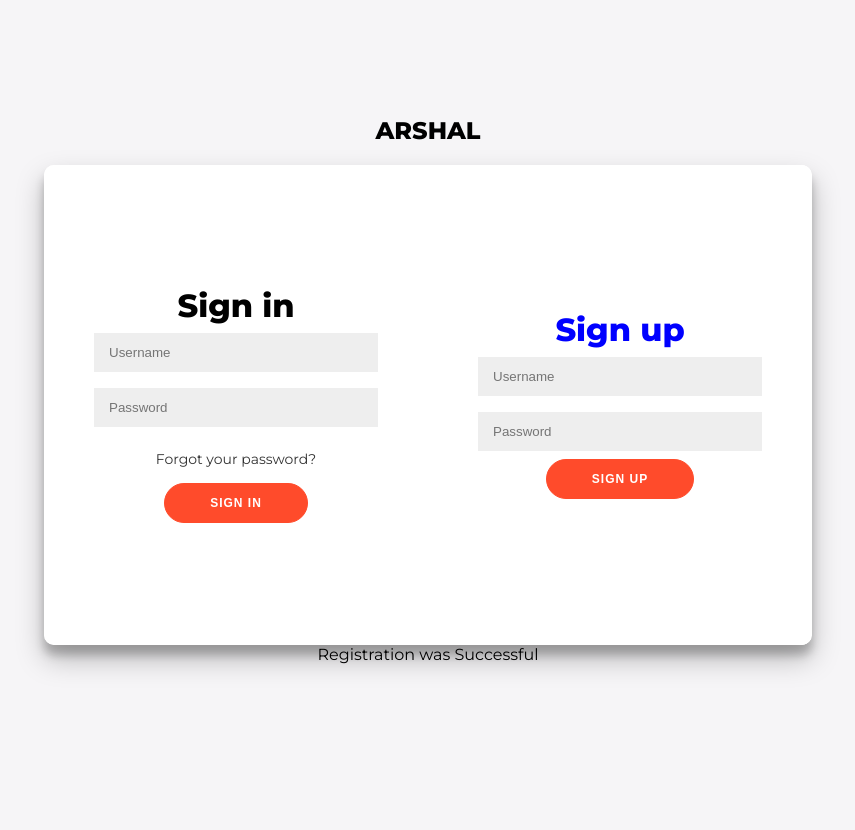
After one commit to arrnavvv/dbms_project, a PHP site: page /signup.php in a window 1280 px wide. The commit adds this page. Shown: the whole page, without its empty margins (212-1067 px from the left). Run offline with PHP 8.4, Linux system fonts and the light colour scheme; data that the repository does not hold is empty.

Commit message:
login,signup,stock,sales details reformed

```diff
--- /dev/null
+++ b/login_css.css
@@ -0,0 +1,254 @@
+
+@import url('https://fonts.googleapis.com/css?family=Montserrat:400,800');
+
+* {
+	box-sizing: border-box;
+}
+
+body {
+	background: #f6f5f7;
+	display: flex;
+	justify-content: center;
+	align-items: center;
+	flex-direction: column;
+	font-family: 'Montserrat', sans-serif;
+	height: 100vh;
+	margin: -20px 0 50px;
+}
+
+h1 {
+	font-weight: bold;
+	margin: 0;
+}
+
+h2 {
+	text-align: center;
+}
+
+p {
+	font-size: 14px;
+	font-weight: 100;
+	line-height: 20px;
+	letter-spacing: 0.5px;
+	margin: 20px 0 30px;
+}
+
+span {
+	font-size: 12px;
+}
+
+a {
+	color: #333;
+	font-size: 14px;
+	text-decoration: none;
+	margin: 15px 0;
+}
+
+button {
+	border-radius: 20px;
+	border: 1px solid #FF4B2B;
+	background-color: #FF4B2B;
+	color: #FFFFFF;
+	font-size: 12px;
+	font-weight: bold;
+	padding: 12px 45px;
+	letter-spacing: 1px;
+	text-transform: uppercase;
+	transition: transform 80ms ease-in;
+}
+
+button:active {
+	transform: scale(0.95);
+}
+
+button:focus {
+	outline: none;
+}
+
+button.ghost {
+	background-color: transparent;
+	border-color: #FFFFFF;
+}
+
+form {
+	background-color: #FFFFFF;
+	display: flex;
+	align-items: center;
+	justify-content: center;
+	flex-direction: column;
+	padding: 0 50px;
+	height: 100%;
+	text-align: center;
+}
+
+input {
+	background-color: #eee;
+	border: none;
+	padding: 12px 15px;
+	margin: 8px 0;
+	width: 100%;
+}
+
+.container {
+	background-color: #fff;
+	border-radius: 10px;
+  	box-shadow: 0 14px 28px rgba(0,0,0,0.25),
+			0 10px 10px rgba(0,0,0,0.22);
+	position: relative;
+	overflow: hidden;
+	width: 768px;
+	max-width: 100%;
+	min-height: 480px;
+}
+
+.form-container {
+	position: absolute;
+	top: 0;
+	height: 100%;
+	transition: all 0.6s ease-in-out;
+}
+
+.sign-in-container {
+	left: 0;
+	width: 50%;
+	z-index: 2;
+}
+
+.container.right-panel-active .sign-in-container {
+	transform: translateX(100%);
+}
+
+.sign-up-container {
+	background-color: #FF416C;
+	border-radius: 1px;
+	box-shadow: 0 14px 28px rgba(0,0,0,0.25), 0 10px 10px rgba(0,0,0,0.22);
+
+	overflow: hidden;
+
+}
+
+.container.right-panel-active .sign-up-container {
+	transform: translateX(100%);
+	opacity: 1;
+	z-index: 5;
+	animation: show 0.6s;
+}
+
+@keyframes show {
+	0%, 49.99% {
+		opacity: 0;
+		z-index: 1;
+	}
+
+	50%, 100% {
+		opacity: 1;
+		z-index: 5;
+	}
+}
+
+.overlay-container {
+	position: absolute;
+	top: 0;
+	left: 50%;
+	width: 50%;
+	height: 100%;
+	overflow: hidden;
+	transition: transform 0.6s ease-in-out;
+	z-index: 100;
+}
+
+.container.right-panel-active .overlay-container{
+	transform: translateX(-100%);
+}
+
+.overlay {
+	background: #FF416C;
+	background: -webkit-linear-gradient(to right, #FF4B2B, #FF416C);
+	background: linear-gradient(to right, #FF4B2B, #FF416C);
+	background-repeat: no-repeat;
+	background-size: cover;
+	background-position: 0 0;
+	color: #FFFFFF;
+	position: relative;
+	left: -100%;
+	height: 100%;
+	width: 200%;
+  	transform: translateX(0);
+	transition: transform 0.6s ease-in-out;
+}
+
+.container.right-panel-active .overlay {
+  	transform: translateX(50%);
+}
+
+.overlay-panel {
+	position: absolute;
+	display: flex;
+	align-items: center;
+	justify-content: center;
+	flex-direction: column;
+	padding: 0 40px;
+	text-align: center;
+	top: 0;
+	height: 100%;
+	width: 50%;
+	transform: translateX(0);
+	transition: transform 0.6s ease-in-out;
+}
+
+.overlay-left {
+	transform: translateX(-20%);
+}
+
+.container.right-panel-active .overlay-left {
+	transform: translateX(0);
+}
+
+.overlay-right {
+	right: 0;
+	transform: translateX(0);
+}
+
+.container.right-panel-active .overlay-right {
+	transform: translateX(20%);
+}
+
+.social-container {
+	margin: 20px 0;
+}
+
+.social-container a {
+	border: 1px solid #DDDDDD;
+	border-radius: 50%;
+	display: inline-flex;
+	justify-content: center;
+	align-items: center;
+	margin: 0 5px;
+	height: 40px;
+	width: 40px;
+}
+
+footer {
+    background-color: #222;
+    color: #fff;
+    font-size: 14px;
+    bottom: 0;
+    position: fixed;
+    left: 0;
+    right: 0;
+    text-align: center;
+    z-index: 999;
+}
+
+footer p {
+    margin: 10px 0;
+}
+
+footer i {
+    color: red;
+}
+
+footer a {
+    color: #3c97bf;
+    text-decoration: none;
+}
--- /dev/null
+++ b/login_modified.php
@@ -0,0 +1,46 @@
+<?php
+session_start();
+session_unset();
+session_destroy();
+?>
+
+<html>
+<head>
+<link rel="stylesheet" type="text/css" href="login_css.css">
+</head>
+
+<h2>ARSHAL</h2>
+
+
+
+<div class="container" id="container">
+	<div class="form-container sign-up-container">
+	</div>
+
+
+
+	<div class="form-container sign-in-container">
+		<form name="myloginForm" method="post" action="login_check.php">
+			<h1>Sign in</h1>
+			<input name="login" type="text" placeholder="Username" id="login"/>
+			<input name="password" type="password" placeholder="Password" id="password"/>
+			<a href="forgot_password.php">Forgot your password?</a>
+			<button type="submit" value="Login" name="submit">Sign In</button>
+		</form>
+	</div>
+
+	<div class="container">
+		<div class="overlay-container" style="color:blue">
+		<form name="mySignUpForm" method="post" action="signup.php">
+			<h1>Sign up</h1>
+			<input name="name" type="text" placeholder="Username" id="login"/>
+			<input name="password" type="password" placeholder="Password" id="password"/>
+			<button type="submit" value="SignUp" name="submit">Sign Up</button>
+		</form>
+	</div>
+	</div>
+
+
+
+</div>
+</html>
--- /dev/null
+++ b/signup.php
@@ -0,0 +1,34 @@
+<html>
+<head>
+<link rel="stylesheet" type="text/css" href="login_css.css">
+</head>
+
+
+<?php
+
+
+$con = mysqli_connect('localhost','root','','test');
+
+
+$name = $_POST['name'];
+$pass = $_POST['password'];
+
+$sql = "SELECT * FROM users WHERE username = '$name'";
+
+$result = mysqli_query($con, $sql);
+
+$num = mysqli_num_rows($result);
+
+if($num == 1){
+include('login_modified.php');
+    echo "Username Already Taken";
+}
+else{
+    $reg = "INSERT INTO users VALUES ('$name', '$pass')";
+    mysqli_query($con, $reg);
+    include('login_modified.php');
+    echo "Registration was Successful";
+}
+?>
+
+</html>
```
Also changed, not shown: login.php (deleted, +0 -52 lines), login_check.php (+11 -17 lines), login_form.php (deleted, +0 -32 lines), view_sales.php (+61 -35 lines), view_stock.php (+57 -31 lines).
